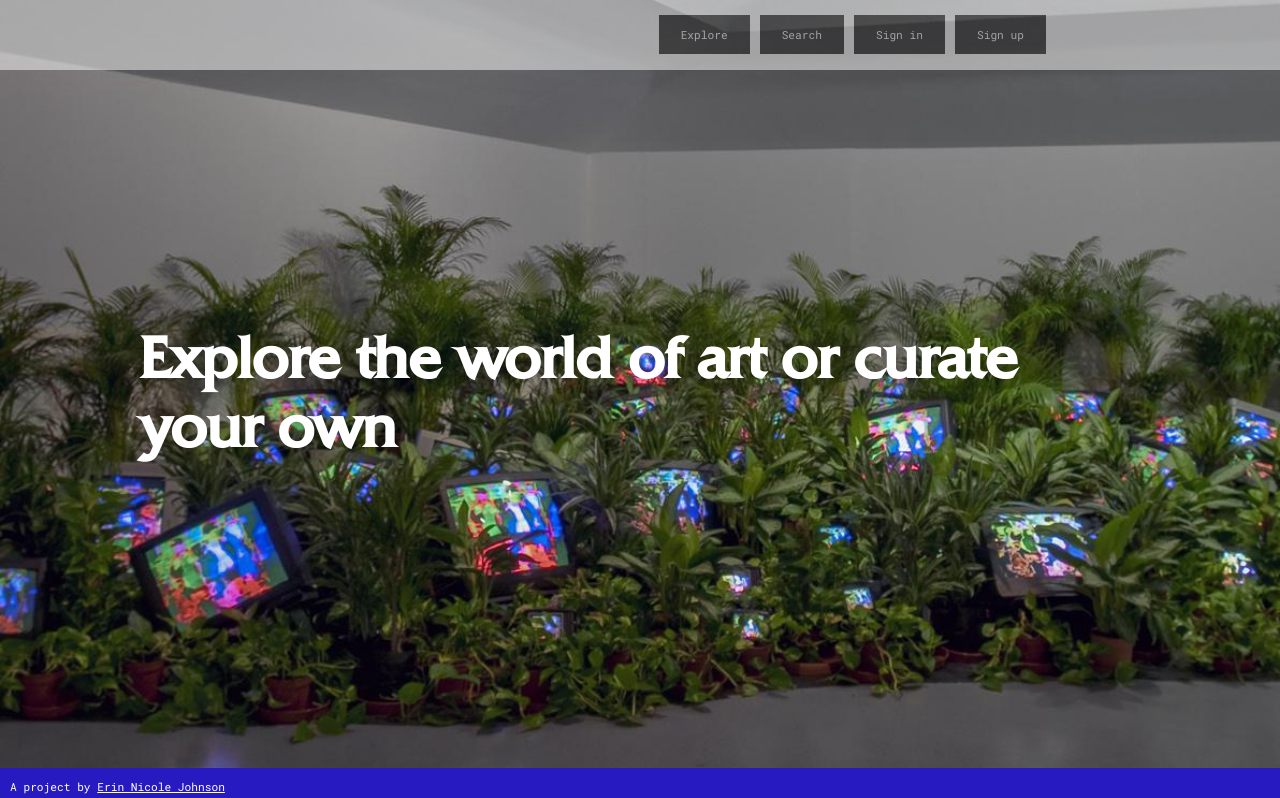
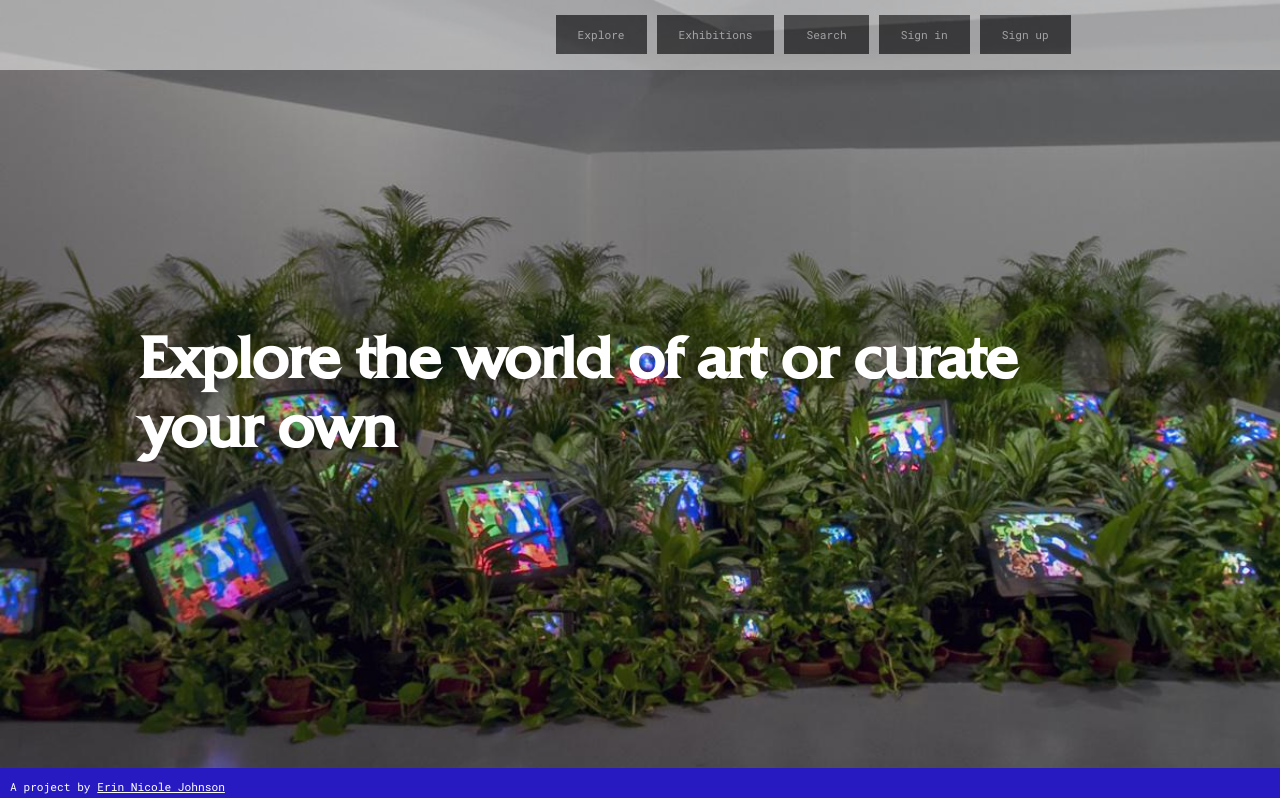
Before and after one commit to softscienceprojects/Curatorial_frontend, a React (Create React App) app: page / in a window 1280 px wide. Shown: the top 798 px of the page. Built offline with nearby package versions, Linux system fonts and the light colour scheme; no server answers.

Commit message:
add link to exhibition

```diff
--- a/src/components/NavBar.js
+++ b/src/components/NavBar.js
@@ -12,6 +12,7 @@ const NavBar = ({ user }) => {
       </div>
       <div className="inner-nav">
       <NavLink className="nav-link"to="/explore">Explore</NavLink>&nbsp;
+      <NavLink className="nav-link" to="/exhibitions">Exhibitions</NavLink>&nbsp;
       <NavLink className="nav-link" to="/search">Search</NavLink>&nbsp;
       {user && <NavLink className="nav-link" to={`/users/${user.id}`}>Dashboard</NavLink>}&nbsp;
       {user && <NavLink className="nav-link" to="/logout">Logout</NavLink>}&nbsp;
```
